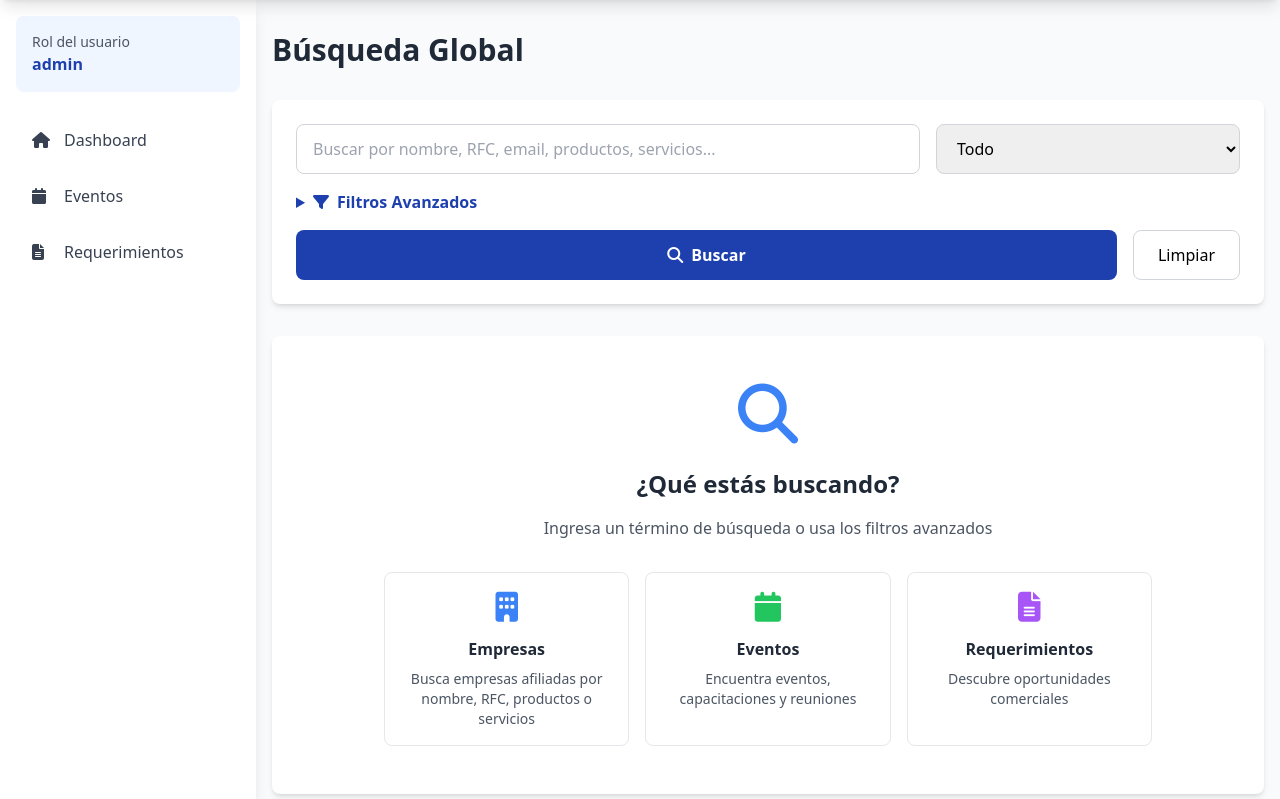
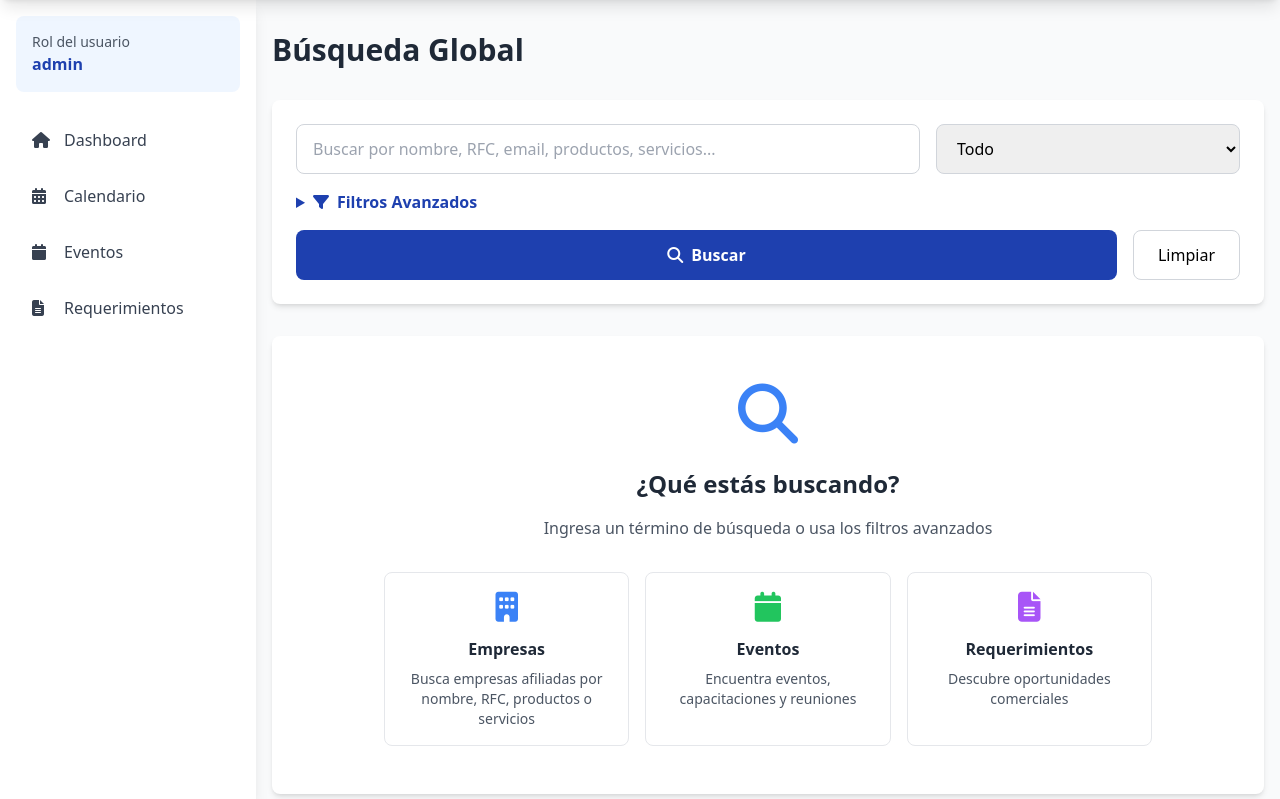
Before and after one commit to danjohn007/CRMCamaradeComercio, a PHP site: page /buscar.php in a window 1280 px wide. Shown: the part 64-863 px from the top of the page. Run offline with PHP 8.4, Linux system fonts and the light colour scheme; the visitor is signed in with stand-in values (Sample User, id 1); data that the repository does not hold is empty; some libraries are stand-ins or nearby versions.

Commit message:
Update navigation menu with new pages (Calendario, Mi Membresía, Completar Perfil)
Co-authored-by: danjohn007 <77515822+danjohn007@users.noreply.github.com>

```diff
--- a/app/views/layouts/header.php
+++ b/app/views/layouts/header.php
@@ -191,6 +191,12 @@ $user = getCurrentUser();
                     </a>
                     <?php endif; ?>
 
+                    <!-- Calendario -->
+                    <a href="<?php echo BASE_URL; ?>/calendario.php" class="flex items-center space-x-3 px-4 py-3 text-gray-700 hover:bg-blue-50 hover:text-blue-600 rounded-lg transition">
+                        <i class="fas fa-calendar-alt w-5"></i>
+                        <span>Calendario</span>
+                    </a>
+
                     <!-- Eventos -->
                     <a href="<?php echo BASE_URL; ?>/eventos.php" class="flex items-center space-x-3 px-4 py-3 text-gray-700 hover:bg-blue-50 hover:text-blue-600 rounded-lg transition">
                         <i class="fas fa-calendar w-5"></i>
@@ -202,6 +208,19 @@ $user = getCurrentUser();
                         <i class="fas fa-file-alt w-5"></i>
                         <span>Requerimientos</span>
                     </a>
+
+                    <!-- Mi Membresía (solo para usuarios externos) -->
+                    <?php if (in_array($user['rol'], ['ENTIDAD_COMERCIAL', 'EMPRESA_TRACTORA'])): ?>
+                    <a href="<?php echo BASE_URL; ?>/mi_membresia.php" class="flex items-center space-x-3 px-4 py-3 text-gray-700 hover:bg-blue-50 hover:text-blue-600 rounded-lg transition">
+                        <i class="fas fa-id-card w-5"></i>
+                        <span>Mi Membresía</span>
+                    </a>
+
+                    <a href="<?php echo BASE_URL; ?>/completar_perfil.php" class="flex items-center space-x-3 px-4 py-3 text-gray-700 hover:bg-blue-50 hover:text-blue-600 rounded-lg transition">
+                        <i class="fas fa-user-edit w-5"></i>
+                        <span>Completar Perfil</span>
+                    </a>
+                    <?php endif; ?>
 
                     <!-- Reportes -->
                     <?php if (hasPermission('CONSEJERO')): ?>
```
